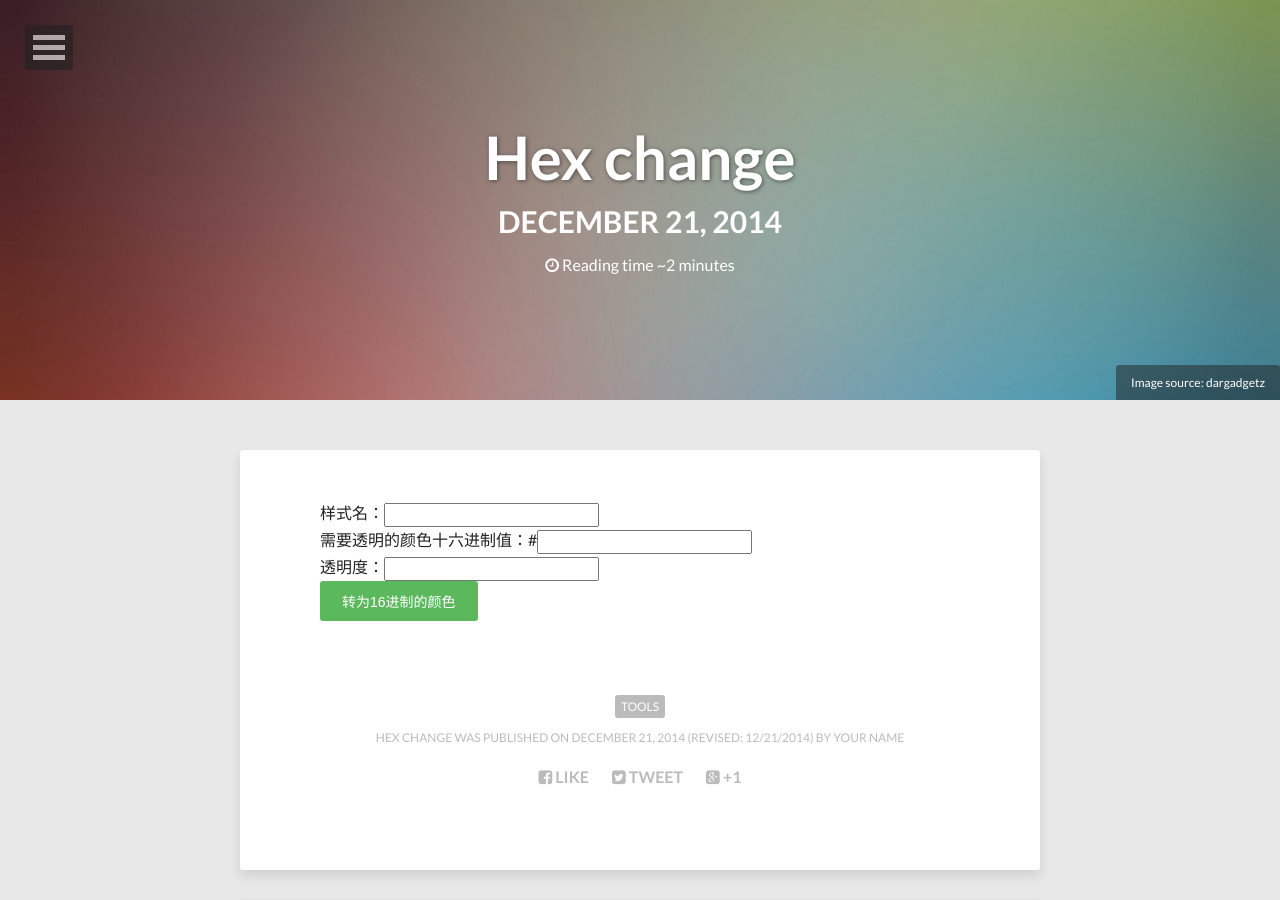
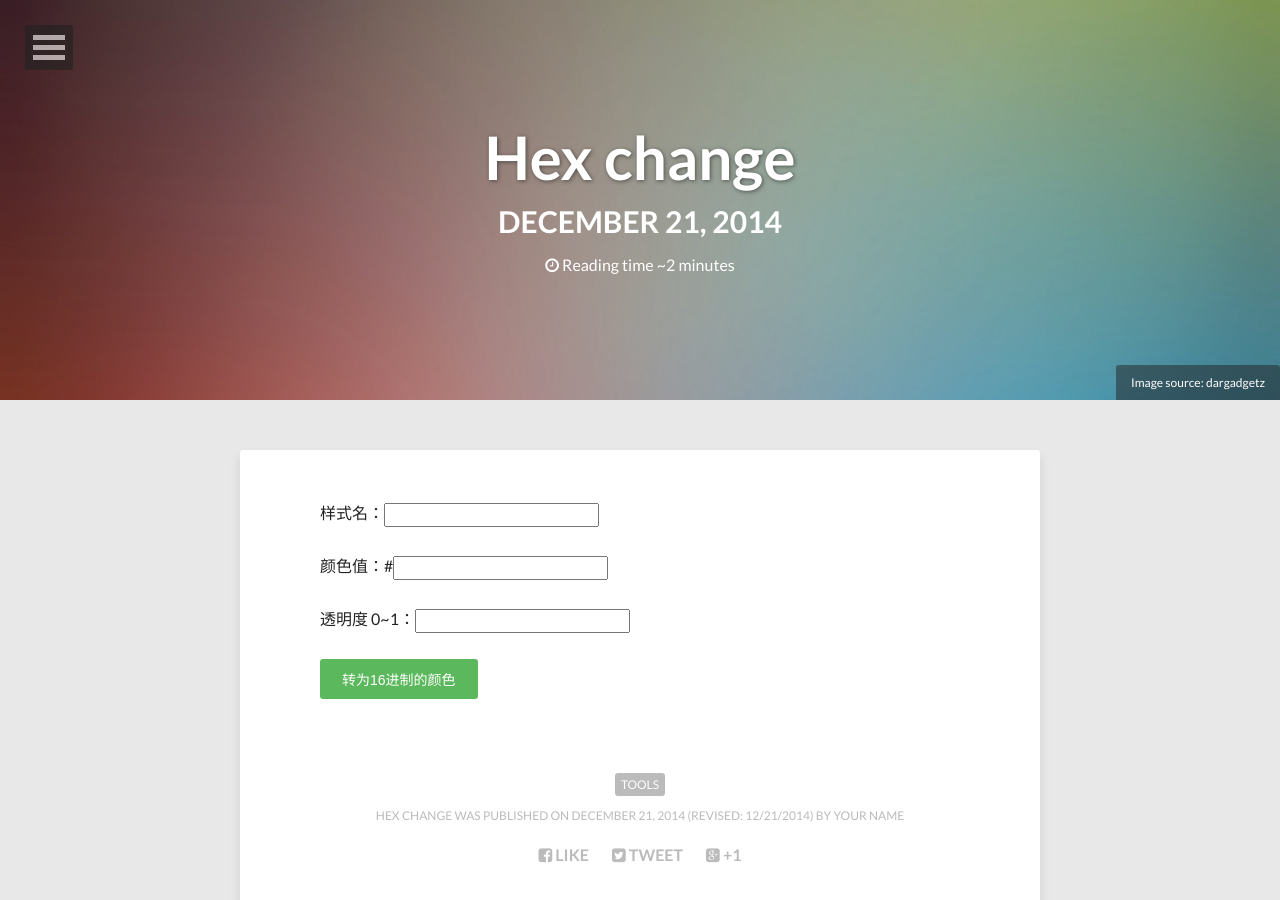
Before and after one commit to shauning/shauning.github.io, a Jekyll site: the page built from _posts/2014-12-21-hex-change.md, in a window 1280 px wide and 900 px high. Built offline with Jekyll 4.4.1, drawn with Linux system fonts in a browser that asks for light colours; nearby versions of some CDN libraries; comment, search, counter and statistics services are not loaded.

Commit message:
文章样式调整

```diff
--- a/_posts/2014-12-21-hex-change.md
+++ b/_posts/2014-12-21-hex-change.md
@@ -12,8 +12,11 @@ image:
 
 <div class="wrap">
 	<div><label for="class-name">样式名：</label><input type="text" value="" id="class-name"  /></div>
-	<div><label for="color_value">需要透明的颜色十六进制值：#</label><input type="text" value="" id="color_value" maxlength="6" /></div>
-	<div><label for="original">透明度：</label><input type="input" id="original" /></div>
+	<br/>
+	<div><label for="color_value">颜色值：#</label><input type="text" value="" id="color_value" maxlength="6" /></div>
+	<br/>
+	<div><label for="original">透明度 0~1：</label><input type="input" id="original" /></div>
+	<br/>
 	<button type="button" onclick="change_10_to_16()" class="btn btn-success">转为16进制的颜色</button>
 	<br />
 	<div id="alpha_style"></div>
```
